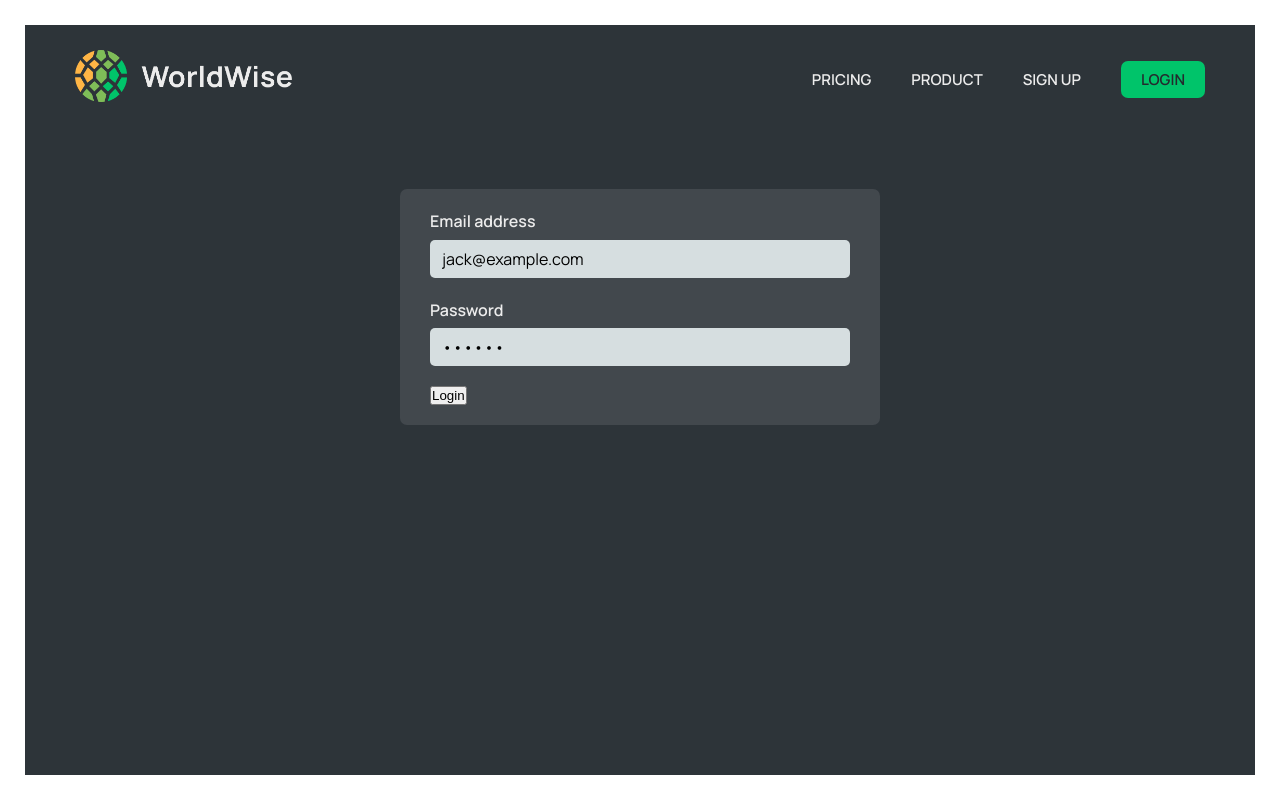
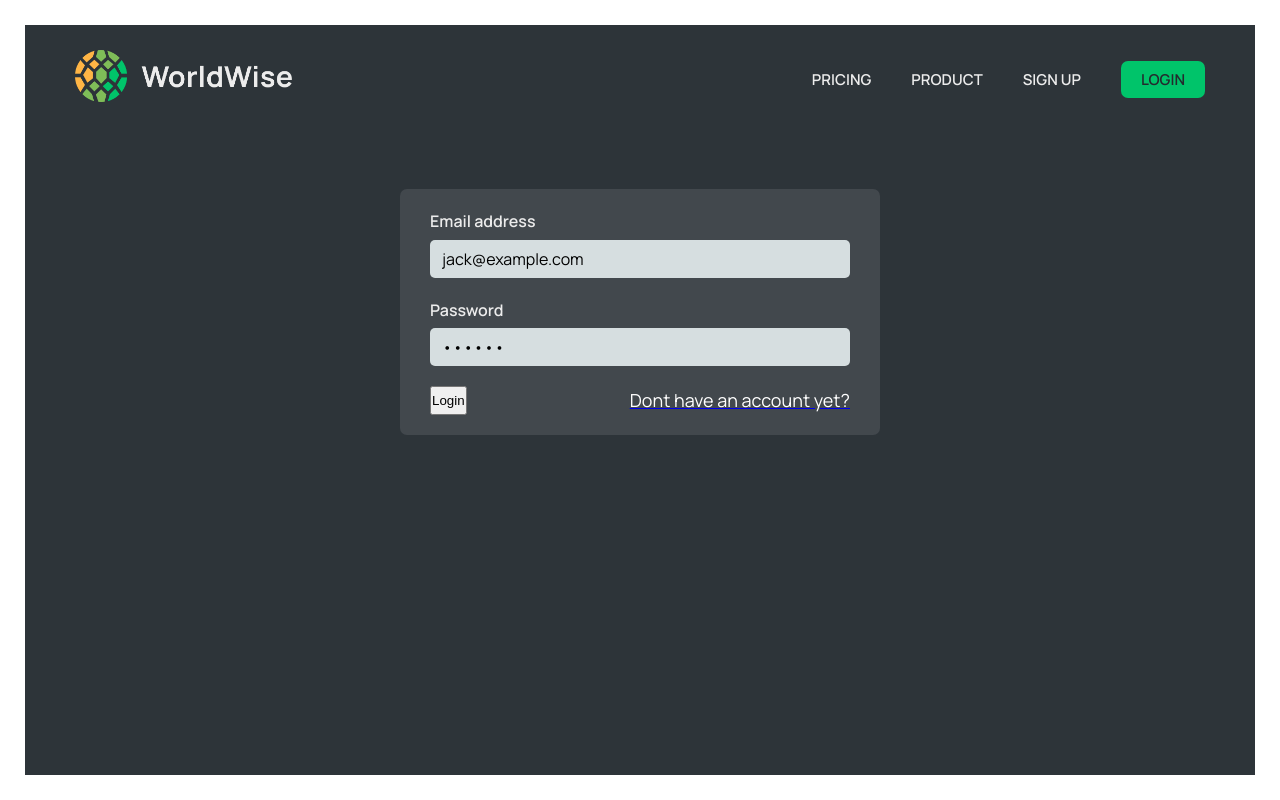
Before and after one commit to hansolo-N/TravellerApp, a React (Vite) app: page /login in a window 1280 px wide. Built offline with nearby package versions, Linux system fonts and the light colour scheme; no server answers; data requests are answered from the project's data file.

Commit message:
created link to account sign up

```diff
--- a/src/pages/Login.jsx
+++ b/src/pages/Login.jsx
@@ -1,6 +1,7 @@
 import styles from "./Login.module.css";
 import { useState } from "react";
 import NavPage from "../components/NavPage"
+import { Link } from "react-router-dom";
 export default function Login() {
   // PRE-FILL FOR DEV PURPOSES
   const [email, setEmail] = useState("jack@example.com");
@@ -30,8 +31,9 @@ export default function Login() {
           />
         </div>
 
-        <div>
+        <div className={styles.signup}>
           <button>Login</button>
+          <Link to={'/signup'}><p className={styles['signup-link']}>Dont have an account yet?</p></Link>
         </div>
       </form>
     </main>
--- a/src/pages/Login.module.css
+++ b/src/pages/Login.module.css
@@ -24,3 +24,14 @@
   flex-direction: column;
   gap: 0.5rem;
 }
+
+.signup{
+  display: flex;
+  flex-direction: row;
+  justify-content: space-between;
+}
+
+.signup-link{
+  font-size: large;
+  color: white;
+}
```
